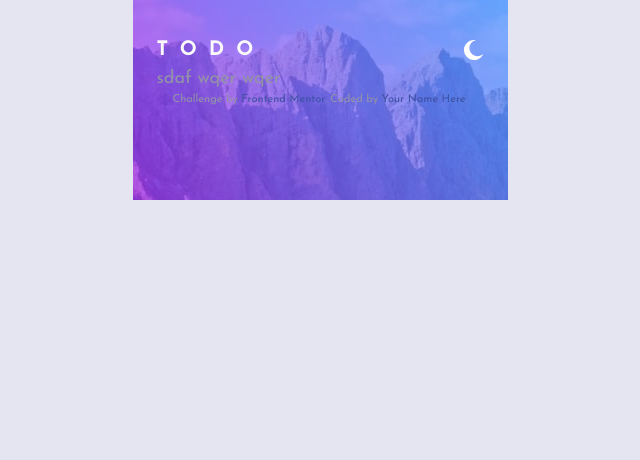
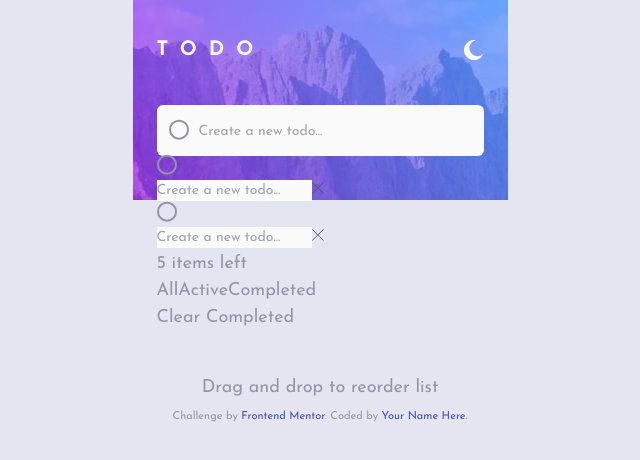
Before and after one commit to daHatta/fem-todo-app, a Next.js app: page / in a window 1280 px wide. Shown: the top 460 px of the page, without its empty margins (320-960 px from the left). Built offline with nearby package versions, Linux system fonts and the light colour scheme.

Commit message:
Notice and Input for adding Task added

```diff
--- a/app/components/Attribution/index.module.css
+++ b/app/components/Attribution/index.module.css
@@ -1,5 +1,6 @@
 
 .attribution {
+    margin-top: 8px;
     font-size: 11px;
     text-align: center;
 }
--- a/app/components/Header/index.tsx
+++ b/app/components/Header/index.tsx
@@ -3,7 +3,7 @@ import ThemeSwitcher from "../ThemeSwitcher";
 const Header = () => {
 
     return (
-        <header className="flex flex-row justify-between items-center pt-[35px]">
+        <header className="flex flex-row justify-between items-center pt-[35px] pb-[40px]">
             <h1>Todo</h1>
             <ThemeSwitcher />
         </header>
--- /dev/null
+++ b/app/components/Notice/index.tsx
@@ -0,0 +1,8 @@
+
+const Notice = () => {
+    return (
+        <p className="text-center pt-[43px]">Drag and drop to reorder list</p>
+    )
+}
+
+export default Notice
--- a/app/css/globals.css
+++ b/app/css/globals.css
@@ -25,6 +25,8 @@
   --clr-dt-veryDarkGrayishBlue-l2: hsl(237, 14%, 26%);
 
   /* Typo */
+  --fs-200: .75rem;   /* 12px */
+  --fs-300: .875rem;  /* 14px */
   --fs-400: 1rem;     /* 16px */
   --fs-500: 1.125rem; /* 18px */
   --fs-600: 1.25rem;  /* 20px */
@@ -44,6 +46,8 @@
   --background-body: var(--clr-lt-veryLightGrayishBlue);
   --color-body: var(--clr-lt-darkGrayishBlue);
   --color-h1: var(--clr-lt-lightGray);
+  --stroke-checkbox: var(--clr-lt-darkGrayishBlue);
+  --bg-add-todo-field: var(--clr-lt-lightGray);
 }
 
 [data-theme="light"] body {
@@ -60,6 +64,8 @@
   --background-body: var(--clr-dt-veryDarkBlue);
   --color-body: var(--clr-dt-darkGrayishBlue);
   --color-h1: var(--clr-lt-lightGray);
+  --stroke-checkbox: var(--clr-lt-darkGrayishBlue);
+  --bg-add-todo-field: var(--clr-dt-veryDarkDesaturatedBlue);
 }
 
 [data-theme="dark"] body {
@@ -92,6 +98,36 @@ h1 {
   text-transform: uppercase;
 }
 
+input[type="text"] {
+  background-color: var(--bg-add-todo-field);
+  outline: none;
+}
+
+input[type="text"],
+input[type="text"]::placeholder {
+  font-size: var(--fs-300);
+}
+
+input[type="checkbox"] {
+  -webkit-appearance: none;
+  appearance: none;
+  background-image: var(--bg-add-todo-field);
+  margin: 0;
+  font: inherit;
+  color: currentColor;
+  width: 20px;
+  height: 20px;
+  border: 2px solid currentColor;
+  border-radius: 25px;
+  transform: translateY(-0.075em);
+  display: grid;
+  place-content: center;
+}
+
+.addToDo {
+  background-color: var(--bg-add-todo-field);
+}
+
 @layer utilities {
   .text-balance {
     text-wrap: balance;
--- a/app/layout.tsx
+++ b/app/layout.tsx
@@ -4,6 +4,7 @@ import "./css/globals.css";
 import Header from "./components/Header";
 import Attribution from "./components/Attribution";
 import { Providers } from "./providers";
+import Notice from "./components/Notice";
 
 
 export const metadata: Metadata = {
@@ -18,14 +19,13 @@ export default function RootLayout({
 }>) {
   return (
     <html lang="en" suppressHydrationWarning>
-      <head>
-        <link rel="icon" href="/favicon-32x32.png" type="image/png" sizes="32x32" />
-      </head>
+      <link rel="icon" href="./favicon-32x32.png" type="image/png" sizes="32x32" />
       <body className={`${josefin_sans.className}`}>
         <Providers>
           <div className="w-[375px] m-auto px-[24px] 2xl:w-[540px]">
             <Header />
               {children}
+            <Notice />
             <Attribution />
           </div>
         </Providers>
--- a/app/page.tsx
+++ b/app/page.tsx
@@ -1,9 +1,84 @@
+"use client";
+
+import { useState } from "react";
 import Image from "next/image";
+import Link from "next/link";
+import iconCross from "./images/icon-cross.svg";
 
 export default function Home() {
+
+  const [todoList, setTodoList] = useState([]);
+
+
+
   return (
-    <main className="">
-      <p>sdaf wqer wqer</p>
+    <main>
+      <div className="addToDo flex gap-x-[10px] justify-center items-center w-full p-[12px] rounded-[6px]">
+        <div>
+          <label>
+            <input type="checkbox" disabled />
+            <span className="visually-hidden">Checkbox - disabled</span>
+          </label>
+        </div>
+        <div className="w-full">
+          <input type="text" placeholder="Create a new todo..." />
+        </div>
+      </div>
+
+      <ul>
+        <li>
+          <div>
+            <label>
+              <input type="checkbox" disabled />
+              <span className="visually-hidden">Checkbox - disabled</span>
+            </label>
+          </div>
+          <div className="w-full">
+            <input type="text" placeholder="Create a new todo..." />
+            <button type="button">
+              <Image
+                src={iconCross}
+                width={12}
+                height={12}
+                alt="Icon Cross"
+              />
+            </button>
+          </div>
+        </li>
+        <li>
+          <div>
+            <label>
+              <input type="checkbox" disabled />
+              <span className="visually-hidden">Checkbox - disabled</span>
+            </label>
+          </div>
+          <div className="w-full">
+            <input type="text" placeholder="Create a new todo..." />
+            <button type="button">
+              <Image
+                src={iconCross}
+                width={12}
+                height={12}
+                alt="Icon Cross"
+              />
+            </button>
+          </div>
+        </li>
+      </ul>
+
+      <div>
+        <div>
+          <span>5 items left</span>
+        </div>
+        <div>
+          <Link href={"/"}>All</Link>
+          <Link href={"/"}>Active</Link>
+          <Link href={"/"}>Completed</Link>
+        </div>
+        <div>
+          <Link href={"/"}>Clear Completed</Link>
+        </div>
+      </div>
     </main>
   );
-}
+};
```
